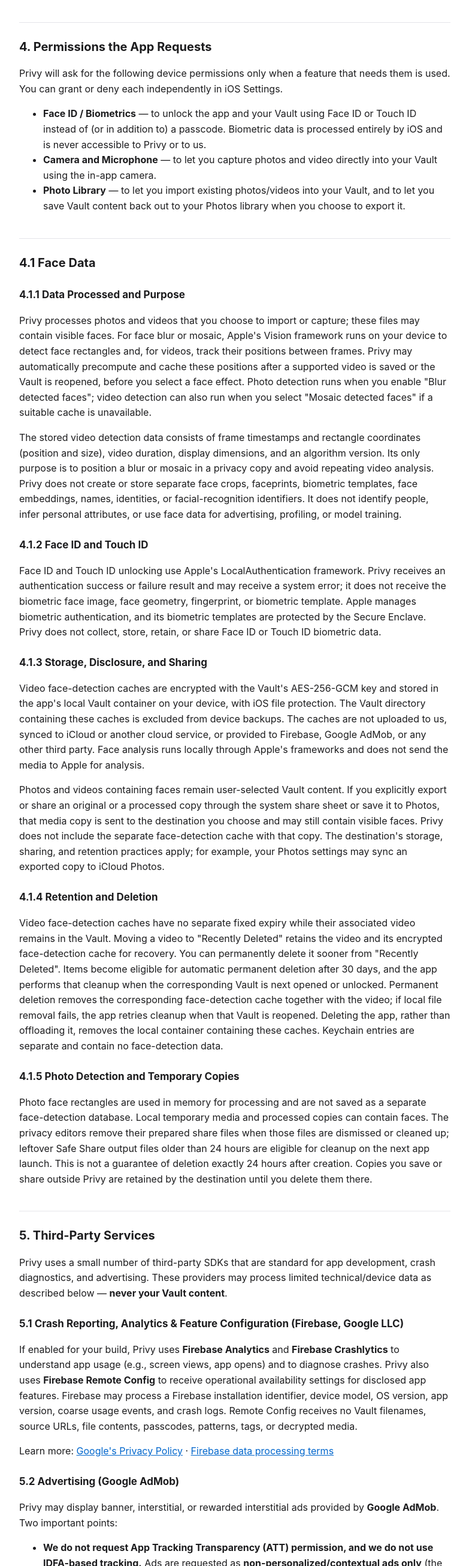
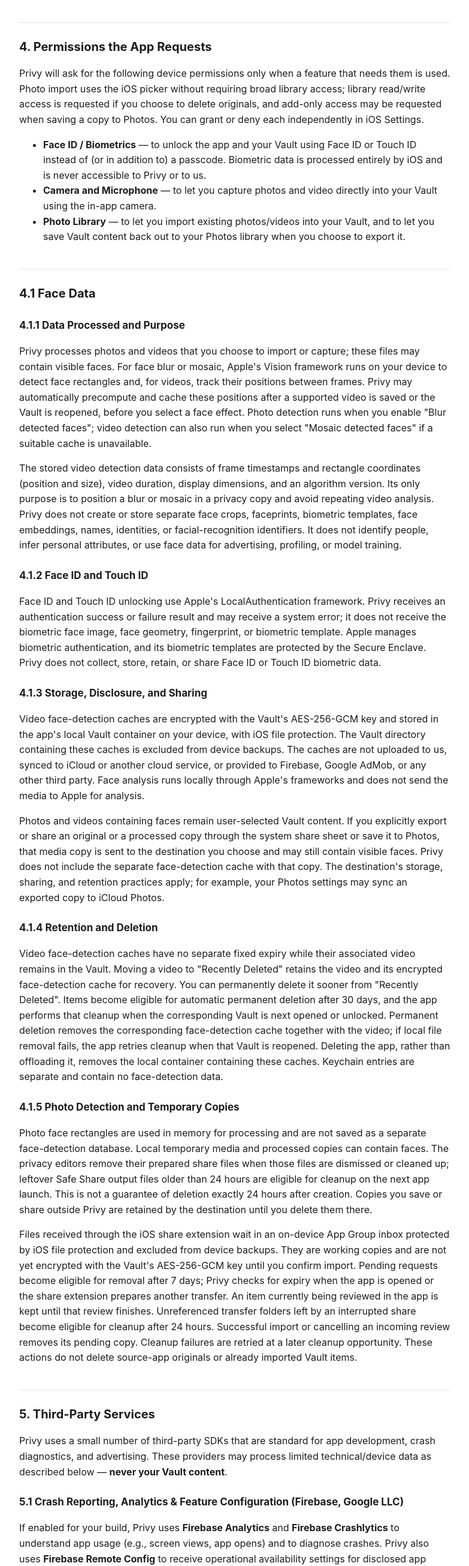
Before and after one commit to arvin-manager/privacy, a plain HTML site: page index.html in a window 1280 px wide. Shown: the part 1991-4601 px from the top of the page at 60% size, without its empty margins (248-1031 px from the left). Drawn offline with Linux system fonts and the light colour scheme.

Commit message:
Document shared inbox retention and advertising privacy controls

```diff
--- a/index.html
+++ b/index.html
@@ -99,7 +99,7 @@
 
 <h2 id="4-permissions-the-app-requests">4. Permissions the App Requests</h2>
 
-<p>Privy will ask for the following device permissions only when a feature that needs them is used. You can grant or deny each independently in iOS Settings.</p>
+<p>Privy will ask for the following device permissions only when a feature that needs them is used. Photo import uses the iOS picker without requiring broad library access; library read/write access is requested if you choose to delete originals, and add-only access may be requested when saving a copy to Photos. You can grant or deny each independently in iOS Settings.</p>
 
 <ul>
 
@@ -137,6 +137,8 @@
 
 <p>Photo face rectangles are used in memory for processing and are not saved as a separate face-detection database. Local temporary media and processed copies can contain faces. The privacy editors remove their prepared share files when those files are dismissed or cleaned up; leftover Safe Share output files older than 24 hours are eligible for cleanup on the next app launch. This is not a guarantee of deletion exactly 24 hours after creation. Copies you save or share outside Privy are retained by the destination until you delete them there.</p>
 
+<p>Files received through the iOS share extension wait in an on-device App Group inbox protected by iOS file protection and excluded from device backups. They are working copies and are not yet encrypted with the Vault's AES-256-GCM key until you confirm import. Pending requests become eligible for removal after 7 days; Privy checks for expiry when the app is opened or the share extension prepares another transfer. An item currently being reviewed in the app is kept until that review finishes. Unreferenced transfer folders left by an interrupted share become eligible for cleanup after 24 hours. Successful import or cancelling an incoming review removes its pending copy. Cleanup failures are retried at a later cleanup opportunity. These actions do not delete source-app originals or already imported Vault items.</p>
+
 <h2 id="5-third-party-services">5. Third-Party Services</h2>
 
 <p>Privy uses a small number of third-party SDKs that are standard for app development, crash diagnostics, and advertising. These providers may process limited technical/device data as described below — <strong>never your Vault content</strong>.</p>
@@ -155,7 +157,7 @@
 
   <li><strong>We do not request App Tracking Transparency (ATT) permission, and we do not use IDFA-based tracking.</strong> Ads are requested as <strong>non-personalized/contextual ads only</strong> (the ad request explicitly sets <code>npa=1</code>), meaning ads are not personalized using your activity in other companies' apps or websites.</li>
 
-  <li>Before any ad is requested, Privy uses Google's <strong>User Messaging Platform (UMP)</strong> to determine and, where legally required (e.g., in the EEA/UK), present a consent form for applicable privacy regulations (GDPR).</li>
+  <li>Before any ad is requested, Privy uses Google's <strong>User Messaging Platform (UMP)</strong> to determine and, where legally required (e.g., in the EEA/UK), present a consent form for applicable privacy regulations (GDPR). When UMP requires a privacy-options entry point, Settings displays <strong>Advertising Privacy Options</strong> so you can review or change your advertising privacy choices. Changing these choices discards cached ads; subsequent requests follow the updated UMP state.</li>
 
 </ul>
 
```
Also changed, not shown: 1 other file.
